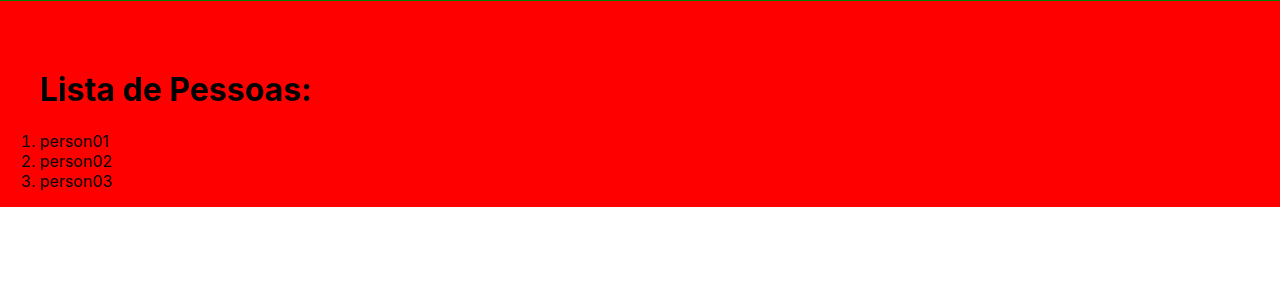
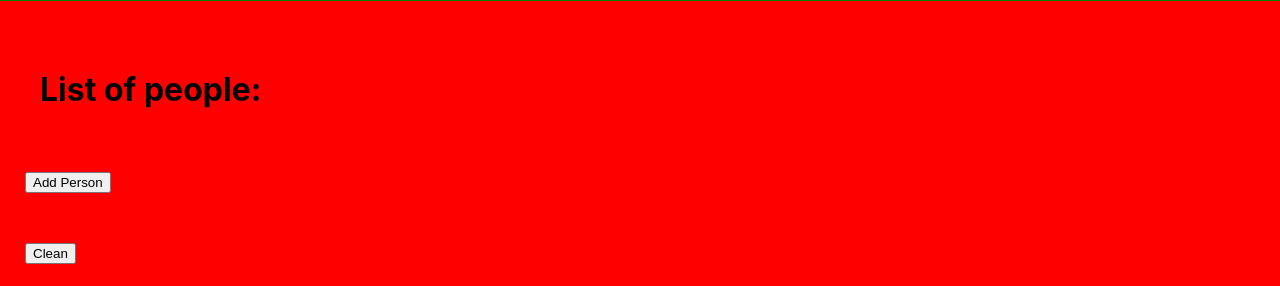
Before and after one commit to paulobravo74/react-learn, a React (Create React App) app: page / in a window 1280 px wide. Shown: the part 965-1251 px from the top of the page. Before the commit the page ends 1172 px from the top, so only its background shows below. Built offline with nearby package versions, Linux system fonts and the light colour scheme.

Commit message:
update list

```diff
--- a/src/View/Components/Identity.js
+++ b/src/View/Components/Identity.js
@@ -6,7 +6,7 @@ export default function Identity() {
     const [name, setName] = useState("");
     const [surname, setSurname] = useState("");
     const [displayText, setDisplayText] = useState("");
-
+    const [displayList, setDisplayList] = useState([]);
 
 
     function getName(e) {
@@ -15,8 +15,8 @@ export default function Identity() {
     }
 
     function getSurname(e) {
-        const newSurname = e.target.value;
-        setSurname(newSurname);
+
+        setSurname(e.target.value);
     }
 
     function handleSubmission() {
@@ -42,18 +42,29 @@ export default function Identity() {
 
     }
 
-    const array = ["person01", "person02", "person03"]
+    const [array, setArray] = useState([]);
 
     function listArray() {
         return (
             <ol>
-            <h1>Lista de Pessoas:</h1>
+            <h1>List of people:</h1>
                 {array.map((person, index) => (
                     <li key={index}>{person}</li>
                 ))}
             </ol>
-        )
-        }
+            )
+    }
+
+    function addPerson() {
+        console.log("Add person");
+        console.log(array);
+        const newPerson = `person${array.length + 1}`;
+        setArray([...array, newPerson]);
+    }
+
+    function cleanList() {
+        setArray([])
+    }
 
     return (
         <div className="forms bg_red">
@@ -66,6 +77,8 @@ export default function Identity() {
             </div>
             {<p>{displayText}</p>}
             {listArray()}
+            <button className="button" onClick={addPerson}>Add Person</button>
+            <button className="button" onClick={cleanList}>Clean</button>
         </ div>
     )
 }
```
